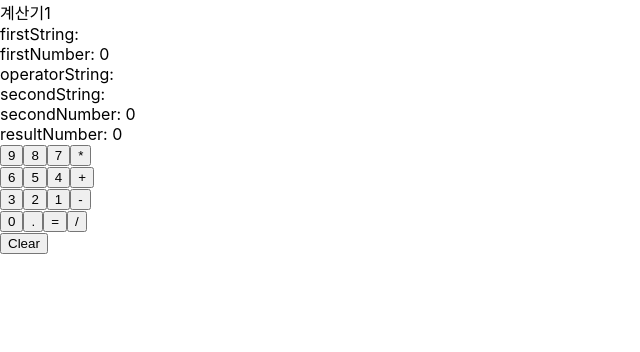
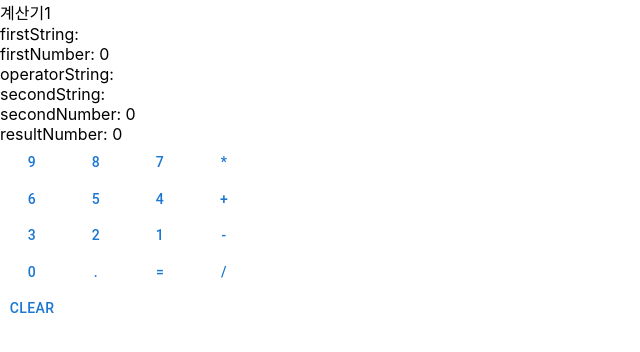
Before and after one commit to redsky21/firstFront, a React (Create React App) app: page / in a window 1280 px wide. Shown: the top 352 px of the page, without its empty margins (0-640 px from the left). Built offline with nearby package versions, Linux system fonts and the light colour scheme.

Commit message:
material ui 추가

```diff
--- a/package.json
+++ b/package.json
@@ -3,6 +3,9 @@
   "version": "0.1.0",
   "private": true,
   "dependencies": {
+    "@emotion/react": "^11.4.1",
+    "@emotion/styled": "^11.3.0",
+    "@mui/material": "^5.0.3",
     "@testing-library/jest-dom": "^5.11.4",
     "@testing-library/react": "^11.1.0",
     "@testing-library/user-event": "^12.1.10",
@@ -40,5 +43,4 @@
       "last 1 safari version"
     ]
   }
-
 }
--- a/src/App.tsx
+++ b/src/App.tsx
@@ -1,6 +1,7 @@
 import React, { useState } from 'react';
 import logo from './logo.svg';
 import './App.css';
+import { Button } from '@mui/material';
 
 function App() {
   const [abc, setAbc] = useState('화이팅');
@@ -159,7 +160,6 @@ function App() {
       <div className="name">
         <span>계산기1</span>
       </div>
-      {/* <input className="display" /> */}
       firstString: {firstString}
       <br />
       firstNumber: {firstNumber}
@@ -172,33 +172,33 @@ function App() {
       <br />
       resultNumber: {resultNumber}
       <div className="row">
-        <button onClick={numberButtonClick9}>9</button>
-        <button onClick={numberButtonClick8}>8</button>
-        <button onClick={numberButtonClick7}>7</button>
-        <button>*</button>
+        <Button onClick={numberButtonClick9}>9</Button>
+        <Button onClick={numberButtonClick8}>8</Button>
+        <Button onClick={numberButtonClick7}>7</Button>
+        <Button>*</Button>
       </div>
       <div className="row">
-        <button onClick={numberButtonClick6}>6</button>
-        <button onClick={numberButtonClick5}>5</button>
-        <button onClick={numberButtonClick4}>4</button>
-        <button onClick={numberButtonClickPlus}>+</button>
+        <Button onClick={numberButtonClick6}>6</Button>
+        <Button onClick={numberButtonClick5}>5</Button>
+        <Button onClick={numberButtonClick4}>4</Button>
+        <Button onClick={numberButtonClickPlus}>+</Button>
       </div>
       <div className="row">
-        <button onClick={numberButtonClick3}>3</button>
-        <button onClick={numberButtonClick2}>2</button>
-        <button onClick={numberButtonClick1}>1</button>
-        <button onClick={numberButtonClickMinus}>-</button>
+        <Button onClick={numberButtonClick3}>3</Button>
+        <Button onClick={numberButtonClick2}>2</Button>
+        <Button onClick={numberButtonClick1}>1</Button>
+        <Button onClick={numberButtonClickMinus}>-</Button>
       </div>
       <div className="row">
-        <button onClick={numberButtonClick}>0</button>
-        <button onClick={numberButtonClickDot}>.</button>
-        <button onClick={numberButtonClickEqal}>=</button>
-        <button onClick={numberButtonClick1}>/</button>
+        <Button onClick={numberButtonClick}>0</Button>
+        <Button onClick={numberButtonClickDot}>.</Button>
+        <Button onClick={numberButtonClickEqal}>=</Button>
+        <Button onClick={numberButtonClick1}>/</Button>
       </div>
       <div>
-        <button className="clear-button" onClick={handleClear}>
+        <Button className="clear-Button" onClick={handleClear}>
           Clear
-        </button>
+        </Button>
       </div>
     </div>
   );
```
Also changed, not shown: 2 other files (tests, documents, lock files or other folders).
